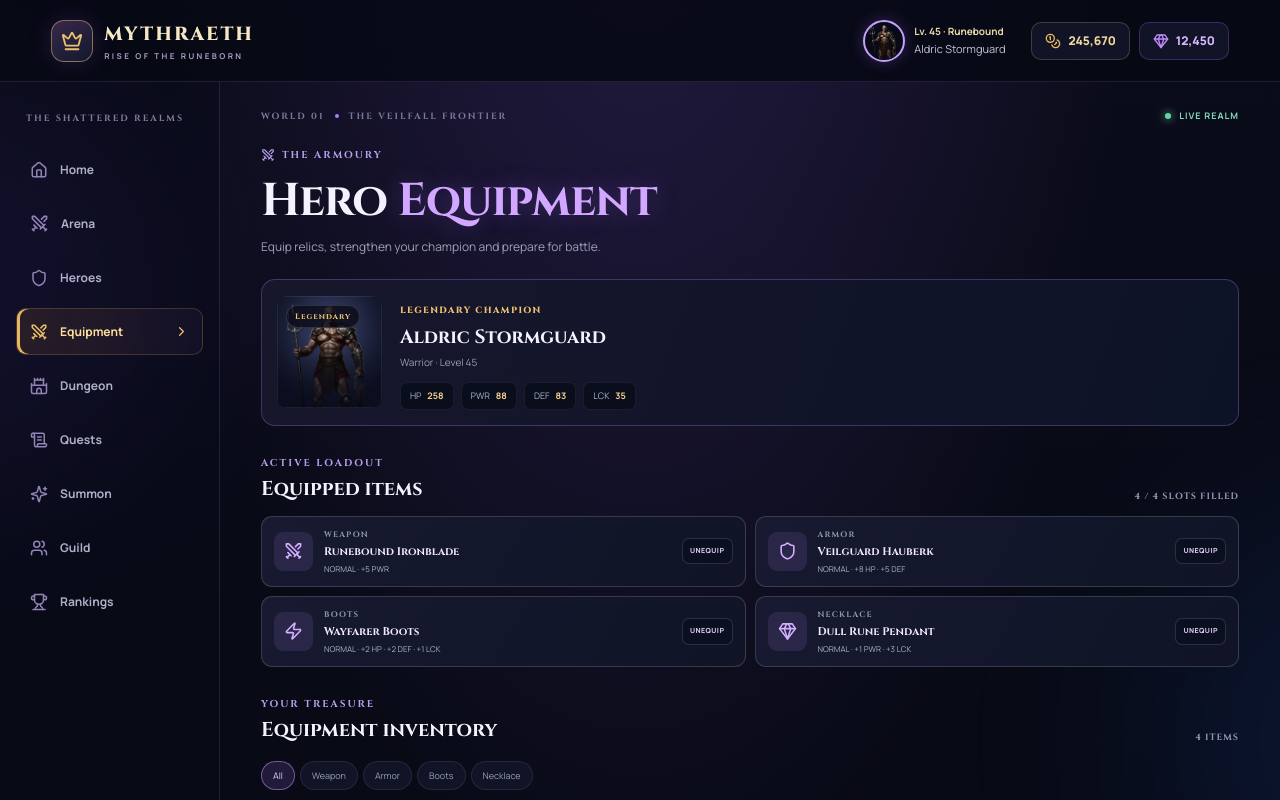
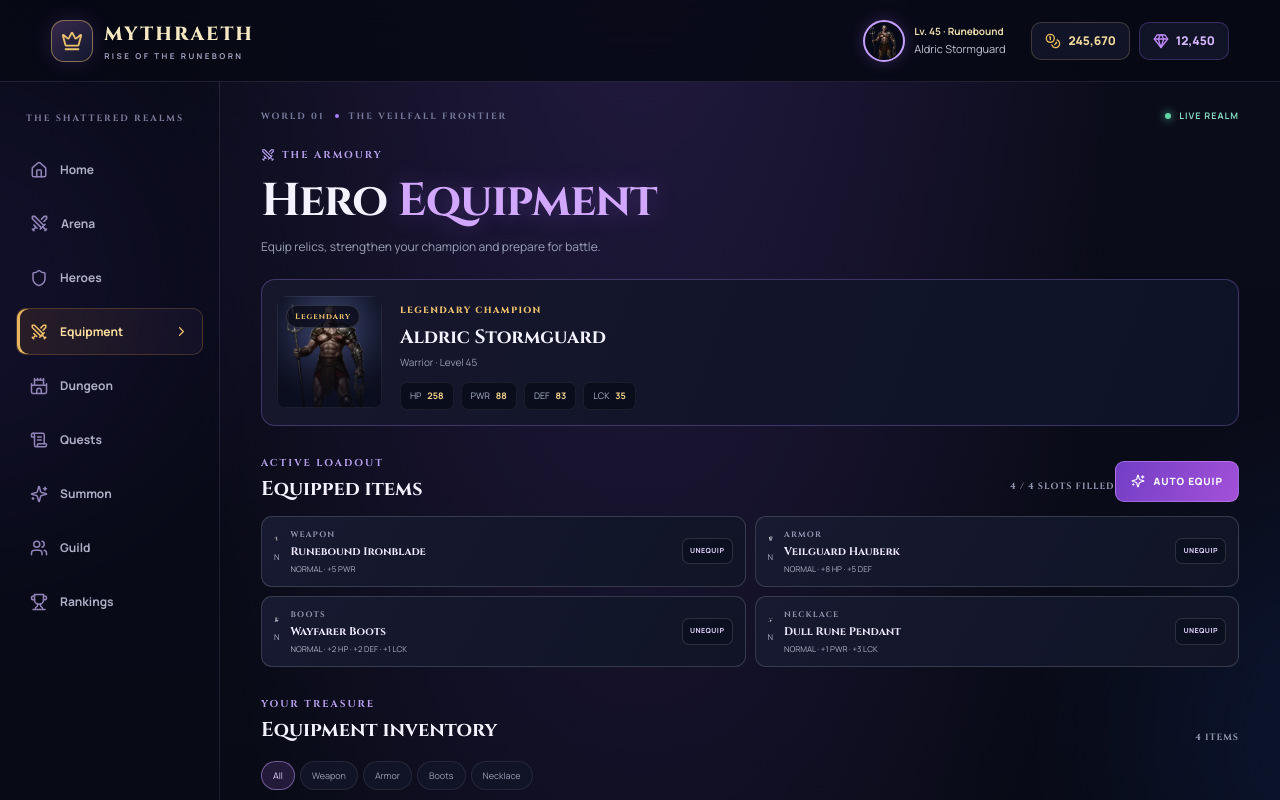
Before and after one commit to Mukedlii/mythraeth-rpg, a Next.js app: page / in a window 1280 px wide. Both pictures are taken after a click on the button "Equipment". Shown: the top 800 px of the page. Built offline with nearby package versions, Linux system fonts and the light colour scheme.

Commit message:
feat: add illustrated gear icons and one-tap best loadout

```diff
--- a/app/page.tsx
+++ b/app/page.tsx
@@ -52,6 +52,24 @@ const gearBonusText = (item: Gear) => [item.hp && `+${item.hp} HP`, item.power &
 
 function IconLabel({ icon, children }: { icon: React.ReactNode; children: React.ReactNode }) {
   return <span className="icon-label">{icon}{children}</span>;
+}
+
+function GearArt({ item, compact = false }: { item: Gear; compact?: boolean }) {
+  const variant = Array.from(item.id).reduce((sum, char) => sum + char.charCodeAt(0), 0) % 3;
+  return <div className={`gear-art ${rarityClass[item.rarity]} ${compact ? "gear-art-compact" : ""} slot-${item.slot.toLowerCase()}`}>
+    <span className="gear-art-aura"/><svg viewBox="0 0 100 100" role="img" aria-label={item.name}>
+      <defs>
+        <linearGradient id={`metal-${item.id}`} x1="0" y1="0" x2="1" y2="1"><stop offset="0" stopColor="#fff2c5"/><stop offset=".35" stopColor="#b9c9e8"/><stop offset=".7" stopColor="#5b6d9d"/><stop offset="1" stopColor="#171c36"/></linearGradient>
+        <linearGradient id={`glow-${item.id}`} x1="0" y1="0" x2="1" y2="1"><stop offset="0" stopColor="#fff7c8"/><stop offset=".5" stopColor={item.rarity === "Legendary" ? "#ffb52e" : item.rarity === "Epic" ? "#c47aff" : item.rarity === "Rare" ? "#53c9ff" : "#b8c2d5"}/><stop offset="1" stopColor="#24365e"/></linearGradient>
+      </defs>
+      {item.slot === "Weapon" && <g transform={`rotate(${variant * 7 - 7} 50 50)`}><path d="M50 7 59 38 53 69 50 88 47 69 41 38Z" fill={`url(#metal-${item.id})`} stroke={`url(#glow-${item.id})`} strokeWidth="2.5"/><path d="M50 12 50 67" stroke="#fff4d2" strokeWidth="2"/><path d="M31 55 69 55 64 63 36 63Z" fill={`url(#glow-${item.id})`} stroke="#fff0bd" strokeWidth="2"/><path d="M46 64 54 64 55 82 45 82Z" fill="#76513d" stroke="#e9c58d" strokeWidth="2"/><circle cx="50" cy="86" r="5" fill={`url(#glow-${item.id})`}/></g>}
+      {item.slot === "Armor" && <g><path d="M30 19 42 11 50 17 58 11 70 19 83 32 73 47 69 82 50 91 31 82 27 47 17 32Z" fill={`url(#metal-${item.id})`} stroke={`url(#glow-${item.id})`} strokeWidth="3"/><path d="M42 13 50 29 58 13 66 25 61 47 50 56 39 47 34 25Z" fill="#273957" stroke="#f4d99a" strokeWidth="2"/><path d="M50 30 58 43 50 58 42 43Z" fill={`url(#glow-${item.id})`}/><path d="M29 51 42 58 38 80 28 72M71 51 58 58 62 80 72 72" fill="none" stroke="#e7c68c" strokeWidth="4"/></g>}
+      {item.slot === "Boots" && <g><path d="M27 13 53 13 55 49 73 59 83 75 78 87 18 87 15 77 30 65Z" fill={`url(#metal-${item.id})`} stroke={`url(#glow-${item.id})`} strokeWidth="3"/><path d="M29 17 50 17 49 51 31 63Z" fill="#273957" stroke="#e6d4ad" strokeWidth="2"/><path d="M31 63 71 63 80 76 20 76Z" fill={`url(#glow-${item.id})`} stroke="#f3d9a1" strokeWidth="2"/><path d="M31 30 49 30M31 40 49 40" stroke="#fff0c8" strokeWidth="3"/></g>}
+      {item.slot === "Necklace" && <g><path d="M22 18 Q50 75 78 18" fill="none" stroke={`url(#glow-${item.id})`} strokeWidth="5"/><path d="M50 56 66 70 50 92 34 70Z" fill={`url(#metal-${item.id})`} stroke={`url(#glow-${item.id})`} strokeWidth="3"/><path d="M50 61 59 71 50 83 41 71Z" fill={`url(#glow-${item.id})`}/><circle cx="22" cy="18" r="4" fill="#f7e5b3"/><circle cx="78" cy="18" r="4" fill="#f7e5b3"/></g>}
+      <path d={variant === 0 ? "M12 30 16 22 20 30 28 34 20 38 16 46 12 38 4 34Z" : variant === 1 ? "M78 8 81 17 90 20 81 23 78 32 75 23 66 20 75 17Z" : "M10 72 13 78 20 81 13 84 10 90 7 84 0 81 7 78Z"} fill="#fff1bc" opacity=".8"/>
+    </svg>
+    <span className="gear-art-rarity">{item.rarity === "Common" ? "N" : item.rarity === "Rare" ? "R" : item.rarity === "Epic" ? "E" : "L"}</span>
+  </div>;
 }
 
 function HeroArt({ hero, large = false }: { hero: Hero; large?: boolean }) {
@@ -152,6 +170,18 @@ export default function MythraethGame() {
     setEquipped(prev => ({ ...prev, [activeHeroId]: { ...(prev[activeHeroId] || {}), [item.slot]: item.id } }));
     showToast(`${item.name} equipped on ${activeHero.name}.`);
   };
+  const autoEquipBest = () => {
+    const nextSlots: Partial<Record<GearSlot, string>> = {};
+    for (const slot of gearSlots) {
+      const best = inventory.filter(item => item.slot === slot).sort((a, b) => {
+        const score = (g: Gear) => rarityRank[g.rarity] * 100 + g.hp * .8 + g.power * 1.4 + g.defense * 1.2 + g.luck;
+        return score(b) - score(a);
+      })[0];
+      if (best) nextSlots[slot] = best.id;
+    }
+    setEquipped(prev => ({ ...prev, [activeHeroId]: nextSlots }));
+    showToast("Best available equipment equipped.");
+  };
   const unequipGear = (slot: GearSlot) => { setEquipped(prev => { const next = { ...prev, [activeHeroId]: { ...(prev[activeHeroId] || {}) } }; delete next[activeHeroId][slot]; return next; }); showToast(`${slot} unequipped.`); };
 
   const startBattle = (enemy: Enemy) => {
@@ -239,11 +269,11 @@ export default function MythraethGame() {
         {activeTab === "Equipment" && <div className="equipment-view">
       <div className="page-heading"><div className="eyebrow"><Swords size={14}/> THE ARMOURY</div><h1>Hero <em>Equipment</em></h1><p>Equip relics, strengthen your champion and prepare for battle.</p></div>
       <div className="equipment-hero"><HeroArt hero={activeHero}/><div><span className={`rarity-text ${rarityClass[activeHero.rarity]}`}>{activeHero.rarity.toUpperCase()} CHAMPION</span><h2>{activeHero.name}</h2><p>{activeHero.className} · Level {activeHero.level}</p><div className="gear-statline"><span>HP <b>{activeHero.hp}</b></span><span>PWR <b>{activeHero.power}</b></span><span>DEF <b>{activeHero.defense}</b></span><span>LCK <b>{activeHero.luck}</b></span></div></div></div>
-      <div className="section-title"><div><span className="eyebrow">ACTIVE LOADOUT</span><h2>Equipped items</h2></div><span className="attempts">{activeGear.length} / 4 SLOTS FILLED</span></div>
-      <div className="equipped-grid">{gearSlots.map(slot => { const item = inventory.find(g => g.id === equipped[activeHeroId]?.[slot]); return <article className={`gear-card ${item ? rarityClass[item.rarity] : "empty"}`} key={slot}><div className="gear-slot-icon">{slot === "Weapon" ? <Swords/> : slot === "Armor" ? <Shield/> : slot === "Boots" ? <Zap/> : <Gem/>}</div><div><small>{slot.toUpperCase()}</small><b>{item ? item.name : "Empty slot"}</b><span>{item ? `${item.rarity === "Common" ? "NORMAL" : item.rarity.toUpperCase()} · ${gearBonusText(item)}` : "Choose an item below"}</span></div>{item && <button className="gear-action" onClick={() => unequipGear(slot)}>UNEQUIP</button>}</article>; })}</div>
+      <div className="section-title"><div><span className="eyebrow">ACTIVE LOADOUT</span><h2>Equipped items</h2></div><div className="loadout-actions"><span className="attempts">{activeGear.length} / 4 SLOTS FILLED</span><button className="button button-purple auto-equip" onClick={autoEquipBest}><Sparkles size={14}/> AUTO EQUIP</button></div></div>
+      <div className="equipped-grid">{gearSlots.map(slot => { const item = inventory.find(g => g.id === equipped[activeHeroId]?.[slot]); return <article className={`gear-card ${item ? rarityClass[item.rarity] : "empty"}`} key={slot}>{item ? <GearArt item={item} compact/> : <div className="gear-slot-icon">{slot === "Weapon" ? <Swords/> : slot === "Armor" ? <Shield/> : slot === "Boots" ? <Zap/> : <Gem/>}</div> }<div><small>{slot.toUpperCase()}</small><b>{item ? item.name : "Empty slot"}</b><span>{item ? `${item.rarity === "Common" ? "NORMAL" : item.rarity.toUpperCase()} · ${gearBonusText(item)}` : "Choose an item below"}</span></div>{item && <button className="gear-action" onClick={() => unequipGear(slot)}>UNEQUIP</button>}</article>; })}</div>
       <div className="section-title"><div><span className="eyebrow">YOUR TREASURE</span><h2>Equipment inventory</h2></div><span className="attempts">{inventory.length} ITEMS</span></div>
       <div className="filter-tabs gear-filters">{(["All", ...gearSlots] as const).map(slot => <button key={slot} className={gearFilter===slot?"selected":""} onClick={() => setGearFilter(slot)}>{slot}</button>)}</div>
-      <div className="gear-inventory">{inventory.filter(item => gearFilter === "All" || item.slot === gearFilter).map(item => { const isEquipped = equipped[activeHeroId]?.[item.slot] === item.id; const usedByOtherHero = Object.entries(equipped).some(([heroId, slots]) => heroId !== activeHeroId && Object.values(slots).includes(item.id)); return <article className={`gear-item ${rarityClass[item.rarity]}`} key={item.id}><div className="gear-item-top"><span className="gear-slot-label">{item.slot}</span><b className="rarity-text">{item.rarity === "Common" ? "NORMAL" : item.rarity.toUpperCase()}</b></div><h3>{item.name}</h3><p>{item.description}</p><div className="gear-bonuses">{item.hp>0&&<span>+{item.hp} HP</span>}{item.power>0&&<span>+{item.power} PWR</span>}{item.defense>0&&<span>+{item.defense} DEF</span>}{item.luck>0&&<span>+{item.luck} LCK</span>}</div><button className={`button ${isEquipped?"button-blue":"button-gold"}`} disabled={isEquipped || usedByOtherHero} onClick={() => equipGear(item)}>{isEquipped?"EQUIPPED":usedByOtherHero?"IN USE":`EQUIP ${item.slot.toUpperCase()}`}</button></article>; })}</div>
+      <div className="gear-inventory">{inventory.filter(item => gearFilter === "All" || item.slot === gearFilter).map(item => { const isEquipped = equipped[activeHeroId]?.[item.slot] === item.id; const usedByOtherHero = Object.entries(equipped).some(([heroId, slots]) => heroId !== activeHeroId && Object.values(slots).includes(item.id)); return <article className={`gear-item ${rarityClass[item.rarity]}`} key={item.id}><div className="gear-item-art"><GearArt item={item}/></div><div className="gear-item-top"><span className="gear-slot-label">{item.slot}</span><b className="rarity-text">{item.rarity === "Common" ? "NORMAL" : item.rarity.toUpperCase()}</b></div><h3>{item.name}</h3><p>{item.description}</p><div className="gear-bonuses">{item.hp>0&&<span>+{item.hp} HP</span>}{item.power>0&&<span>+{item.power} PWR</span>}{item.defense>0&&<span>+{item.defense} DEF</span>}{item.luck>0&&<span>+{item.luck} LCK</span>}</div><button className={`button ${isEquipped?"button-blue":"button-gold"}`} disabled={isEquipped || usedByOtherHero} onClick={() => equipGear(item)}>{isEquipped?"EQUIPPED":usedByOtherHero?"IN USE":`EQUIP ${item.slot.toUpperCase()}`}</button></article>; })}</div>
       <p className="gear-note">Victory in the Rune Arena grants a random equipment drop. Higher rarity items have stronger bonuses.</p>
     </div>}
 
```
